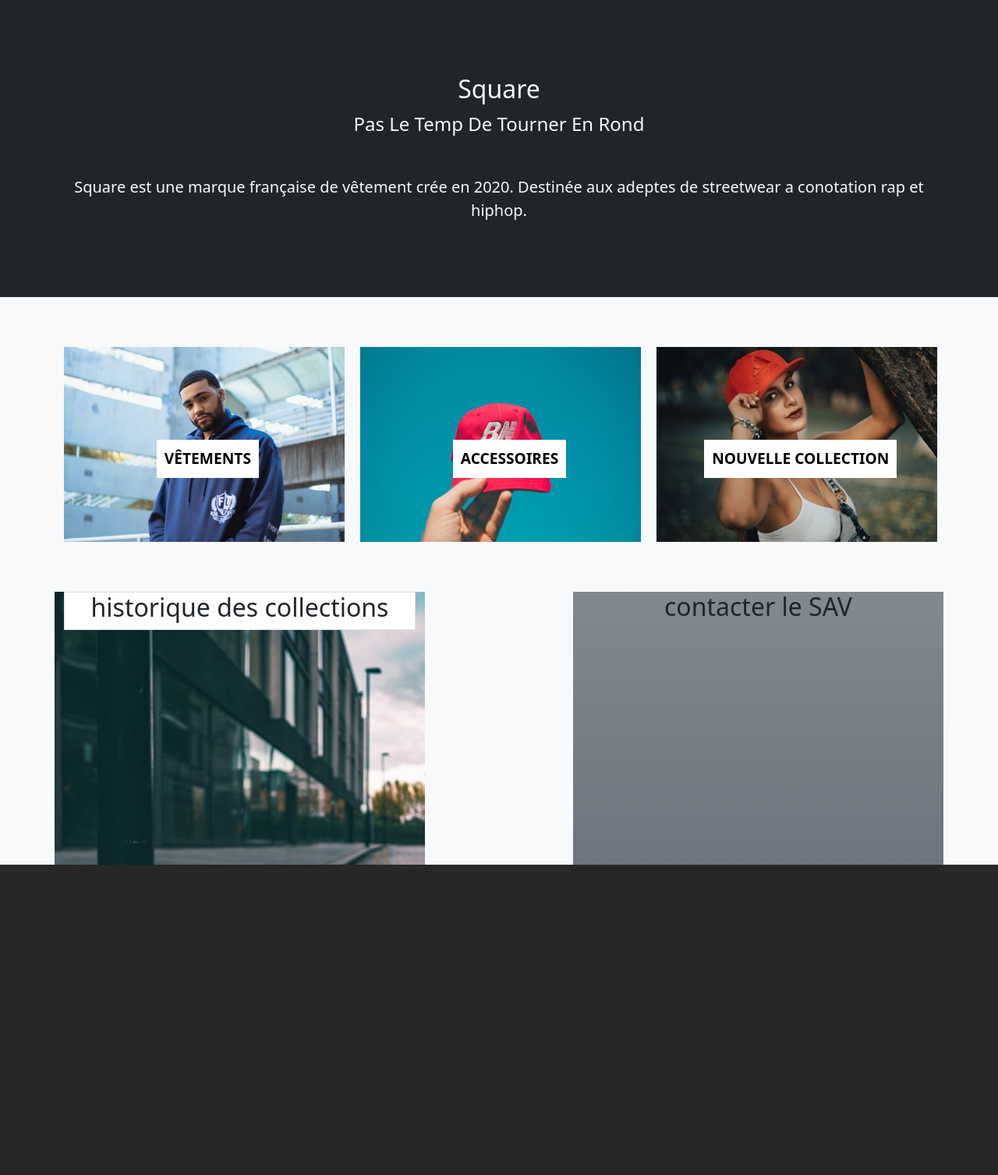
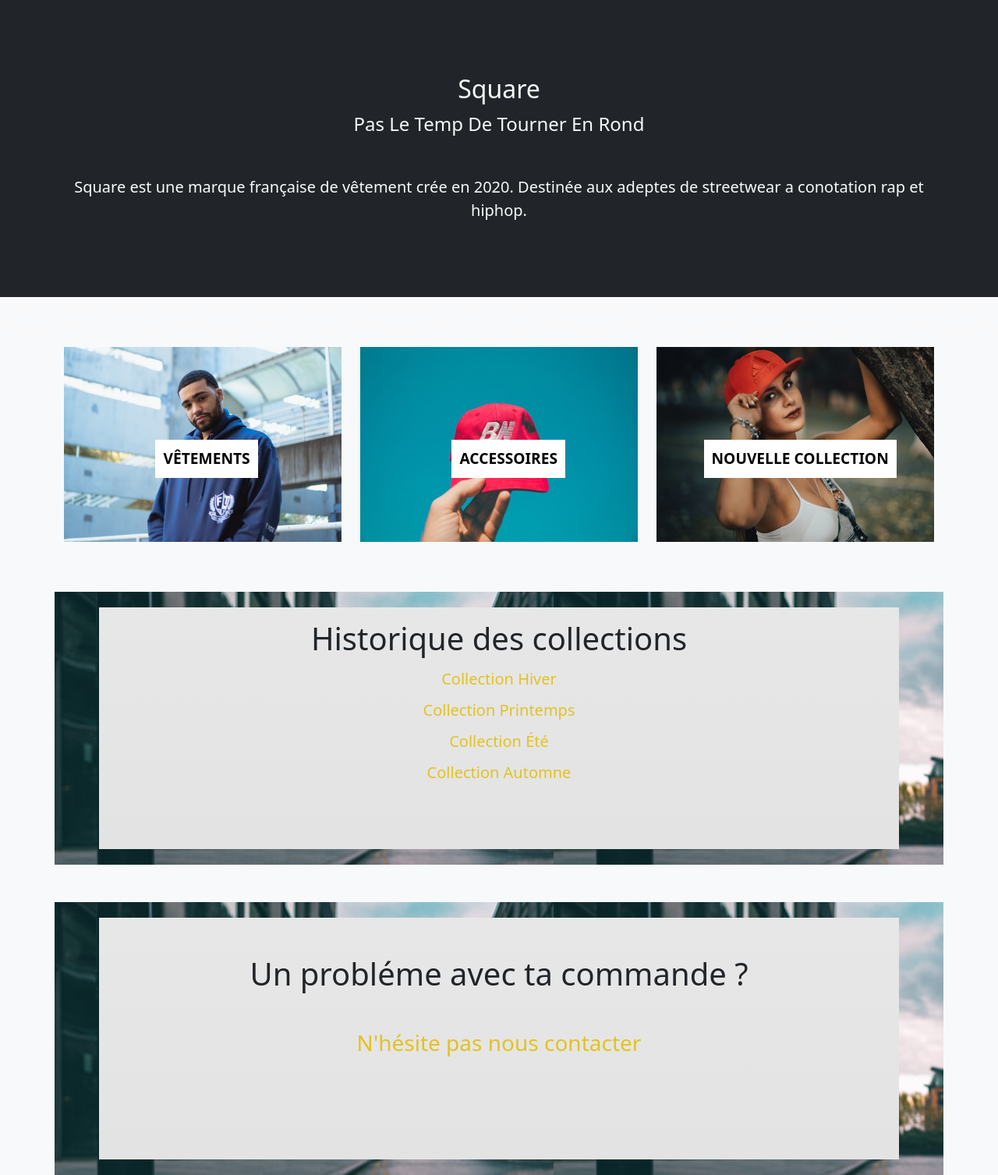
Before and after one commit to carloroevens/projet5, a PHP site: page / in a window 1280 px wide. Shown: the part 733-2240 px from the top of the page at 78% size. Before the commit the page ends 1842 px from the top, so only its background shows below. Run offline with PHP 8.4, Linux system fonts and the light colour scheme.

Commit message:
Continuité du design

```diff
--- a/public/css/hero.css
+++ b/public/css/hero.css
@@ -13,7 +13,7 @@
 	width: 360px;
     height: 250px;
     transform: scale(1);
-    transition: .4s ease-in-out;
+    transition: .3s ease-in-out;
 }
 
 .banner:hover
@@ -53,9 +53,37 @@
 {
 	background-image: url(../img/street.jpg);
 	height: 350px;
+	width: 100%;
 }
 
-.border
+.content
 {
-	background-color: white;
+	background-color: #E3E3E3;
+	position: absolute;
+    top: 20px;
+    left: 5%;
+    width: 90%;
+    height: 310px;
 }
+
+.contact
+{
+	text-decoration: none;
+    color: #E3C220;
+}
+
+.contact:hover
+{
+	color: #E3C220;
+	border-bottom: #E3C220 solid 2px;
+}
+
+.yellow
+{
+	color: #E3C220;
+}
+
+.bg-gray
+{
+	background-color: #BDBDBD;
+}
--- a/view/home2.php
+++ b/view/home2.php
@@ -60,37 +60,52 @@
     <div class="row my-5">
       <div class="col-12 col-xl-4 my-3 text-center">
         <a class="position-relative" href="">
-          <img class="banner" src="public/img/square1.jpg">
+          <img class="banner img-fluid" src="public/img/square1.jpg">
           <span class="position-absolute word">Vêtements</span>
         </a>
       </div>
       <div class="col-12 col-xl-4 my-3 text-center">
         <a class="position-relative" href="">
-          <img class="banner" src="public/img/square2.jpg">
+          <img class="banner img-fluid" src="public/img/square2.jpg">
           <span class="position-absolute word">Accessoires</span>
         </a>
       </div>
       <div class="col-12 col-xl-4 my-3 text-center">
         <a class="position-relative" href="">
-          <img class="banner" src="public/img/square3.jpg">
+          <img class="banner img-fluid" src="public/img/square3.jpg">
           <span class="position-absolute word word2">NOUVELLE COLLECTION</span>
         </a>
       </div>
     </div>
     <div class="row d-flex justify-content-between">
-      <div class="col-5 street-bg">
-        <div class="border">
-          <h2 class="text-center">historique des collections</h2>
+      <div class="col-12 col-xl-5 street-bg position-relative">
+        <div class="text-center content bg-gradient">
+          <h2 class="display-6 mt-3"><strong>Historique des collections</strong></h2>
+          <div class="yellow h5 mt-3">
+            <p>Collection Hiver</p>
+            <p>Collection Printemps</p>
+            <p>Collection Été</p>
+            <p>Collection Automne</p>
+          </div>
         </div>
       </div>
-      <div class="col-5 bg-secondary bg-gradient">
-        <h2 class="text-center">contacter le SAV</h2>
+      <div class="col-12 col-xl-5 mt-5 street-bg position-relative">
+        <div class="text-center content bg-gradient">
+          <h2 class="display-6 my-5"><strong>Un probléme avec ta commande ?</strong></h2>
+          <a class="contact h3" href="">N'hésite pas nous contacter</a>
+        </div>
       </div>
     </div>
   </div>
 
-    <footer>
+    <footer class="bg-gray">
+      <div class="container">
+        <div class="row">
+          <div class="col">
 
+          </div>
+        </div>
+      </div>
     </footer>
 
     <script src="https://cdn.jsdelivr.net/npm/bootstrap@5.0.0-beta1/dist/js/bootstrap.bundle.min.js" integrity="sha384-ygbV9kiqUc6oa4msXn9868pTtWMgiQaeYH7/t7LECLbyPA2x65Kgf80OJFdroafW" crossorigin="anonymous"></script>
```
